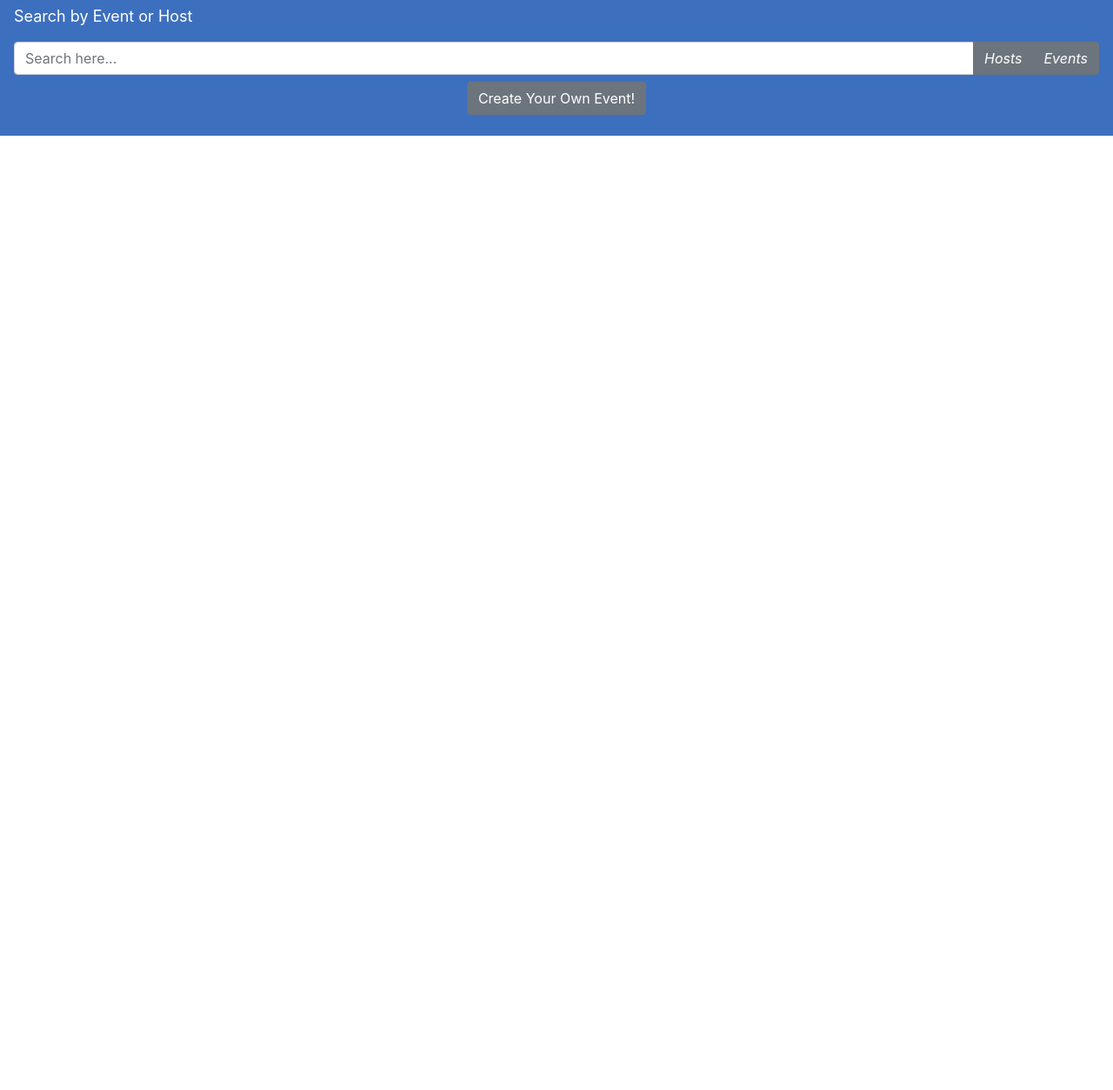
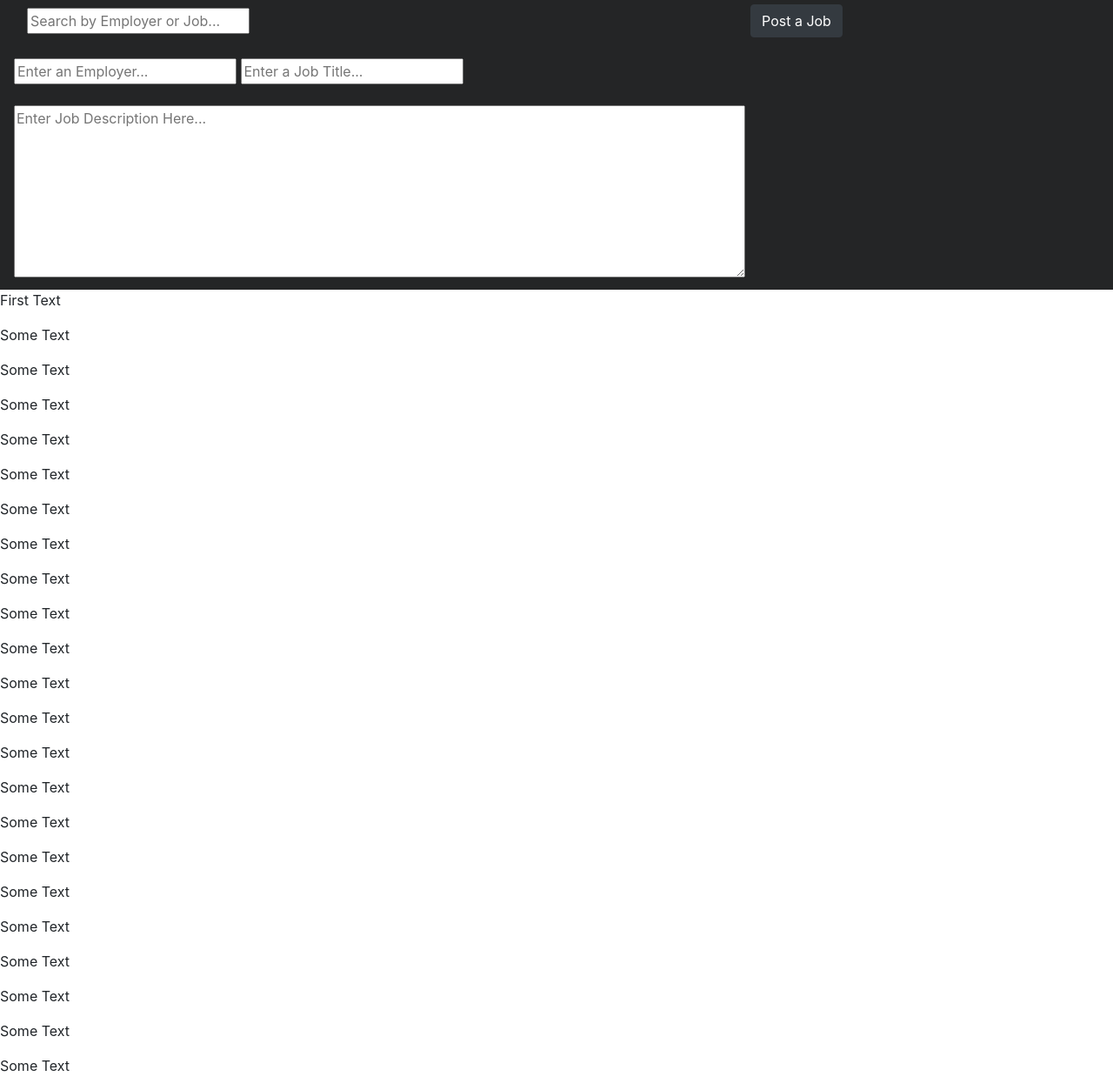
Before and after one commit to Kwiddy/Janus, a plain HTML site: page index.html in a window 1280 px wide. Shown: the part 133-1386 px from the top of the page at 87% size. Before the commit the page ends 800 px from the top, so only its background shows below. Drawn offline with nearby package versions, Linux system fonts and the light colour scheme.

Commit message:
Update index.html

```diff
--- a/index.html
+++ b/index.html
@@ -12,57 +12,56 @@
   <!--Other CSS-->
   <link rel="stylesheet" type="text/css" href="styles.css">
 
-  <title> SiteName </title>
+  <title> Janus </title>
 
+  <script src="index.js"></script>
 </head>
 
 <body>
 
   <div id="masthead">
-    <center>
-      <a class="navbar-brand" href="#" id="headerTitle">SiteName</a>
-    </center>
+      <a class="navbar-brand" href="#" id="headerTitle"><img src="IMG_3383.png" id="logo"></a>
   </div>
 
-  <nav class="navbar sticky-top navbar-dark" style="background-color:#3d6fbf">
-    <p id="headerText"> Search by Event or Host </p>
+  <nav class="navbar sticky-top navbar-dark" style="background-color:#242526">
+    <div class="col-sm-8" id="headLeft">
+      <input type="text" placeholder="Search by Employer or Job..." id="headSearch">
+    </div>
+    <div class="col-sm-4" id="headRight">
+      <button type="button" class="btn btn-dark" id="newJob" onclick="toggle_hidden('postJob');">Post a Job</button>
+    </div>
 
-
-    <div class="input-group">
-      <input type="text" class="form-control" placeholder="Search here...">
-      <div class="input-group-append">
-        <button class="btn btn-secondary" type="button" id="searchHosts">
-
-            <i class="fa fa-search">Hosts</i>
-
-          </button>
-        <button class="btn btn-secondary" type="button" id="searchEvents">
-
-            <i class="fa fa-search">Events</i>
-
-          </button>
-      </div>
+    <div id="postJob">
+      <br>
+        <input type="text" placeholder="Enter an Employer..." class="headInput">
+        <input type="text" placeholder="Enter a Job Title..." class="headInput"> <br> <br>
+        <textarea name="jobDescription" rows="8" cols="80" placeholder="Enter Job Description Here..."></textarea>
     </div>
   </nav>
-  <div id="masthead">
-    <center>
-      <button type="button" id="toggleAdd" class="btn btn-secondary" onclick="toggle_div('AddEvent');"> Create Your Own Event! </button>
-      <br> <br>
-    </center>
 
-    <div id="AddEvent">
-      <form id="addEvent">
-        <input type="text" placeholder="Host..." class="form-control" id="host">
-        <input type="text" placeholder="Event..." class="form-control">
-        <center>
-          <button type="button" class="btn btn-secondary" onclick="CreateEvent()"> Submit </button>
-        </center>
-        <br>
-      </form>
-    </div>
-
-  </div>
-  <br>
+  <p> First Text </p>
+  <p> Some Text </p>
+  <p> Some Text </p>
+  <p> Some Text </p>
+  <p> Some Text </p>
+  <p> Some Text </p>
+  <p> Some Text </p>
+  <p> Some Text </p>
+  <p> Some Text </p>
+  <p> Some Text </p>
+  <p> Some Text </p>
+  <p> Some Text </p>
+  <p> Some Text </p>
+  <p> Some Text </p>
+  <p> Some Text </p>
+  <p> Some Text </p>
+  <p> Some Text </p>
+  <p> Some Text </p>
+  <p> Some Text </p>
+  <p> Some Text </p>
+  <p> Some Text </p>
+  <p> Some Text </p>
+  <p> Some Text </p>
 
   <!--jQuery, Popper.js, and Bootstrap JS-->
   <script src="https://code.jquery.com/jquery-3.3.1.slim.min.js" integrity="sha384-q8i/X+965DzO0rT7abK41JStQIAqVgRVzpbzo5smXKp4YfRvH+8abtTE1Pi6jizo" crossorigin="anonymous"></script>
```
